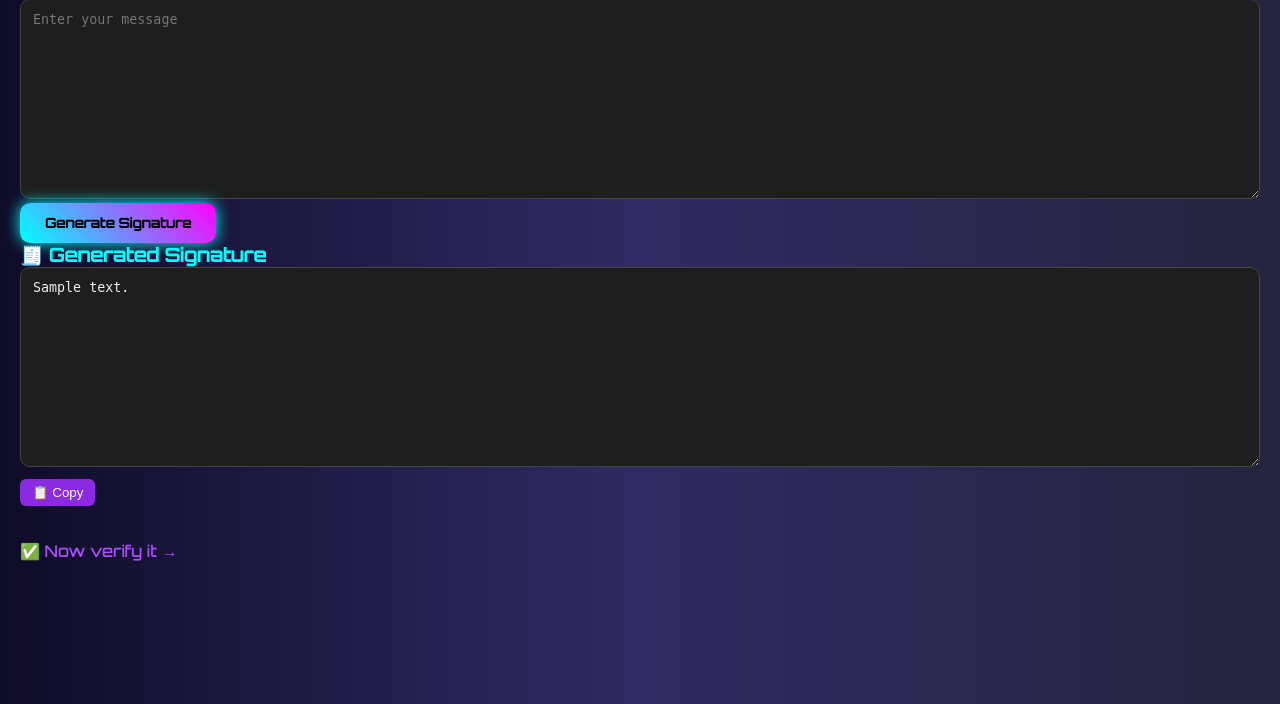
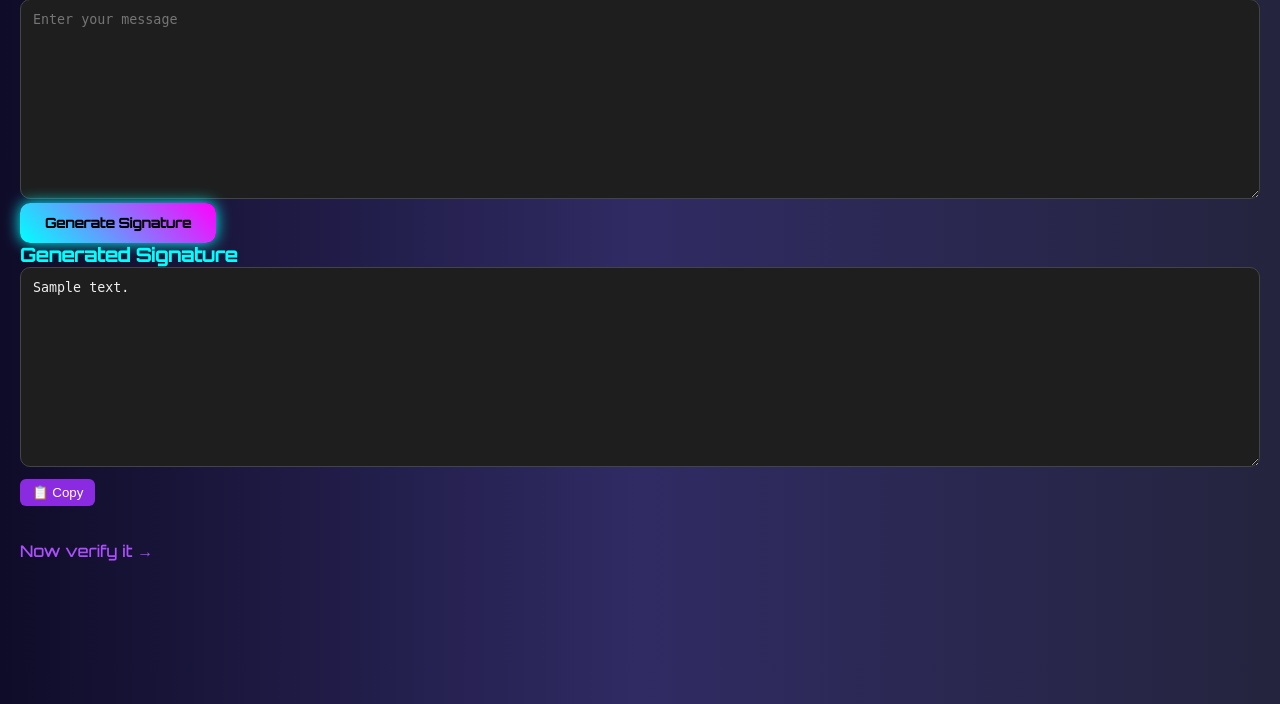
Before and after one commit to meghnashetty99/Digital-Signature-Scheme, a Flask app: template Digital signature/templates/sign.html in a window 1280 px wide. Shown: the part 96-800 px from the top of the page. Run offline with Flask 3, Linux system fonts and the light colour scheme; the template is opened without the code that fills it: most values are stand-ins (such as "Sample title", 1, 10 or a date in 2020).

Commit message:
Update sign.html

```diff
--- a/Digital signature/templates/sign.html
+++ b/Digital signature/templates/sign.html
@@ -53,12 +53,12 @@
     </form>
 
     {% if signed_message %}
-      <h3>🧾 Generated Signature</h3>
+      <h3>Generated Signature</h3>
       <textarea id="signatureOutput" readonly>{{ signed_message }}</textarea>
       <button class="copy-btn" onclick="copySignature()">📋 Copy</button>
 
       <br><br>
-      <a href="{{ url_for('verify') }}" class="nav-link">✅ Now verify it →</a>
+      <a href="{{ url_for('verify') }}" class="nav-link">Now verify it →</a>
     {% endif %}
   </div>
 
```
